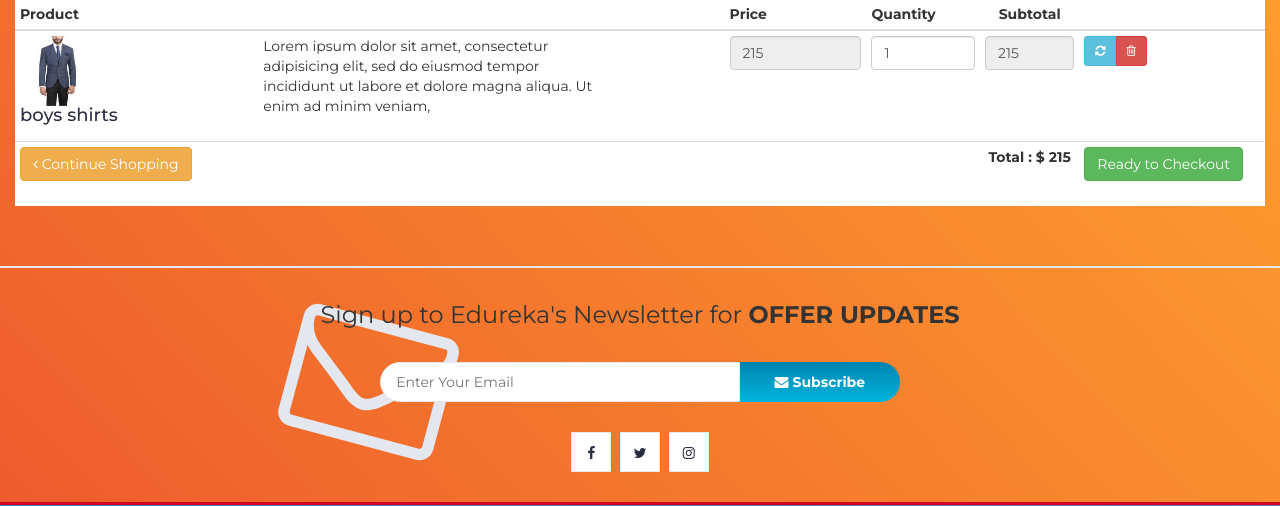
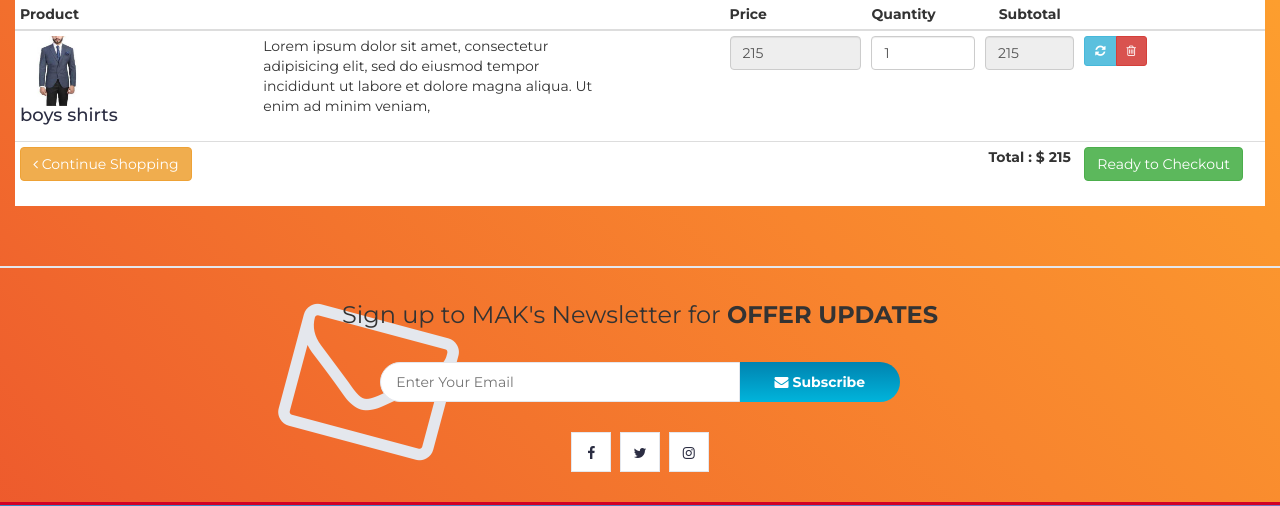
Before and after one commit to Ajmal19/Major_Ecom, a PHP site: page /myfiles/cart.php in a window 1280 px wide. Shown: the part 238-744 px from the top of the page. Run offline with PHP 8.4, Linux system fonts and the light colour scheme; data comes from the database, SQL or seed files in the repository; data that the repository does not hold is empty; some libraries are stand-ins or nearby versions.

Commit message:
Update newslettter.php

```diff
--- a/php/online-shopping-system/newslettter.php
+++ b/php/online-shopping-system/newslettter.php
@@ -10,7 +10,7 @@
 					<div class="col-md-12">
 
 						<div class="newsletter">
-							<p>Sign up to Edureka's Newsletter
+							<p>Sign up to MAK's Newsletter
 for <strong>OFFER UPDATES</strong></p>
 							<form id="offer_form" onsubmit="return false">
 								<input class="input" type="email" id="email" name="email" placeholder="Enter Your Email">
```
